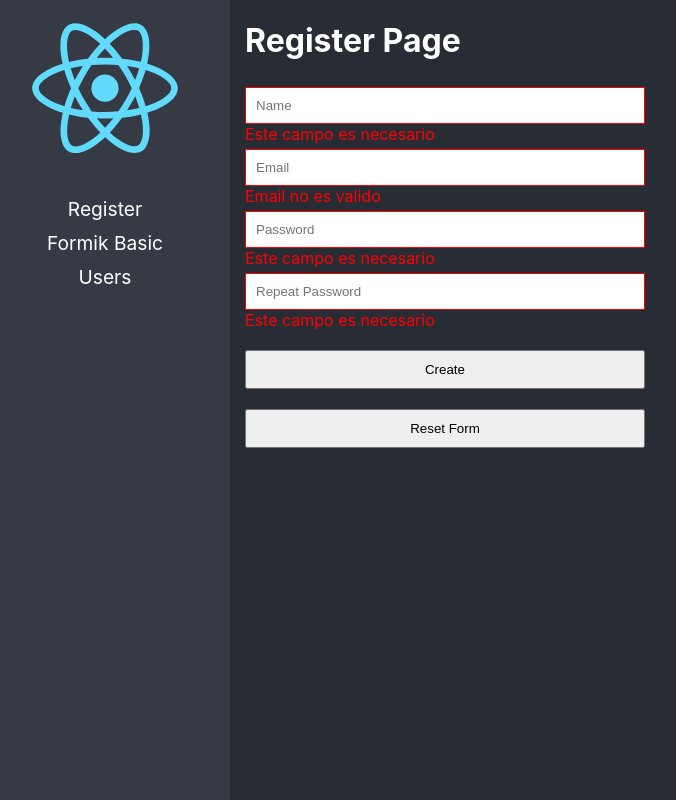
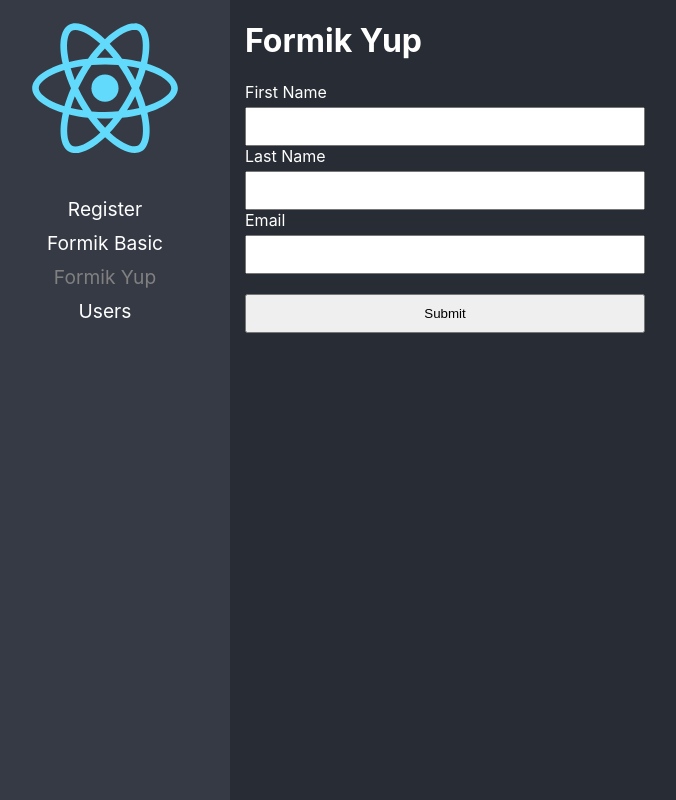
Before and after one commit to JulioAvalos/react-adv, a React (Create React App) app: page /formik-yup in a window 1280 px wide. Before the commit this address led to /. Shown: the whole page, without its empty margins (20-696 px from the left). Built offline with nearby package versions, Linux system fonts and the light colour scheme.

Commit message:
Agregando validaciones con Yup

```diff
--- a/package.json
+++ b/package.json
@@ -16,7 +16,8 @@
     "react-router-dom": "6",
     "react-scripts": "4.0.3",
     "typescript": "^4.5.2",
-    "web-vitals": "^2.1.2"
+    "web-vitals": "^2.1.2",
+    "yup": "^0.32.11"
   },
   "scripts": {
     "start": "react-scripts start",
--- a/src/03-forms/pages/FormikBasicPage.tsx
+++ b/src/03-forms/pages/FormikBasicPage.tsx
@@ -15,13 +15,13 @@
 
     if (!firstName) {
       errors.firstName = 'Required';
-    } else if (firstName.length > 15) {
+    } else if (firstName.length >= 15) {
       errors.firstName = 'Must be 15 characters or less';
     }
 
     if (!lastName) {
       errors.lastName = 'Required';
-    } else if (lastName.length > 10) {
+    } else if (lastName.length >= 10) {
       errors.lastName = 'Must be 10 characters or less';
     }
 
@@ -35,7 +35,7 @@
     return errors;
   };
 
-  const { handleChange, values, handleSubmit } = useFormik({
+  const { handleChange, values, handleSubmit, errors, touched, handleBlur } = useFormik({
     initialValues: {
       firstName: '',
       lastName: '',
@@ -58,8 +58,9 @@
           name='firstName'
           value={values.firstName}
           onChange={handleChange}
+          onBlur={handleBlur}
         />
-        <span>First name is required</span>
+        {touched.firstName && errors.firstName && <span>{errors.firstName}</span>}
 
         <label htmlFor='lastName'>Last Name</label>
         <input
@@ -67,8 +68,9 @@
           name='lastName'
           value={values.lastName}
           onChange={handleChange}
+          onBlur={handleBlur}
         />
-        <span>Last name is required</span>
+        {touched.lastName && errors.lastName && <span>{errors.lastName}</span>}
 
         <label htmlFor='email'>Email</label>
         <input
@@ -76,9 +78,9 @@
           name='email'
           value={values.email}
           onChange={handleChange}
+          onBlur={handleBlur}
         />
-        <span>Email is required</span>
-        <span>Check for an valid email format</span>
+        {touched.email && errors.email && <span>{errors.email}</span>}
 
         <button type='submit'>Submit</button>
       </form>
--- /dev/null
+++ b/src/03-forms/pages/FormikYupPage.tsx
@@ -0,0 +1,71 @@
+import { useFormik } from 'formik';
+import * as Yup from 'yup';
+
+import '../styles/styles.css';
+
+export const FormikYupPage = () => {
+  const { handleChange, values, handleSubmit, errors, touched, handleBlur } =
+    useFormik({
+      initialValues: {
+        firstName: '',
+        lastName: '',
+        email: '',
+      },
+      onSubmit: (values) => {
+        console.log(values);
+      },
+      validationSchema: Yup.object({
+        firstName: Yup.string()
+          .max(15, 'Debe tener 15 caracteres o menos')
+          .required('Requerido'),
+        lastName: Yup.string()
+          .max(10, 'Debe tener 10 caracteres o menos')
+          .required('Requerido'),
+        email: Yup.string()
+          .email('Direccion de email no valida')
+          .required('Requerido'),
+      }),
+    });
+
+  return (
+    <div>
+      <h1>Formik Yup</h1>
+
+      <form noValidate onSubmit={handleSubmit}>
+        <label htmlFor='firstName'>First Name</label>
+        <input
+          type='text'
+          name='firstName'
+          value={values.firstName}
+          onChange={handleChange}
+          onBlur={handleBlur}
+        />
+        {touched.firstName && errors.firstName && (
+          <span>{errors.firstName}</span>
+        )}
+
+        <label htmlFor='lastName'>Last Name</label>
+        <input
+          type='text'
+          name='lastName'
+          value={values.lastName}
+          onChange={handleChange}
+          onBlur={handleBlur}
+        />
+        {touched.lastName && errors.lastName && <span>{errors.lastName}</span>}
+
+        <label htmlFor='email'>Email</label>
+        <input
+          type='email'
+          name='email'
+          value={values.email}
+          onChange={handleChange}
+          onBlur={handleBlur}
+        />
+        {touched.email && errors.email && <span>{errors.email}</span>}
+
+        <button type='submit'>Submit</button>
+      </form>
+    </div>
+  );
+};
--- a/src/routes/Navigation.tsx
+++ b/src/routes/Navigation.tsx
@@ -1,7 +1,7 @@
-import { BrowserRouter } from 'react-router-dom';
-import { Routes, Route, NavLink, Navigate } from 'react-router-dom';
+import { BrowserRouter, Routes, Route, NavLink, Navigate } from 'react-router-dom';
 
 import { FormikBasicPage } from '../03-forms/pages/FormikBasicPage';
+import { FormikYupPage } from '../03-forms/pages/FormikYupPage';
 import { RegisterPage } from '../03-forms/pages/RegisterPage';
 
 import logo from '../logo.svg';
@@ -31,6 +31,14 @@
             </li>
             <li>
               <NavLink
+                to='/formik-yup'
+                className={({ isActive }) => (isActive ? 'nav-active' : '')}
+              >
+                Formik Yup
+              </NavLink>
+            </li>
+            <li>
+              <NavLink
                 to='/users'
                 className={({ isActive }) => (isActive ? 'nav-active' : '')}
               >
@@ -43,6 +51,7 @@
         <Routes>
           <Route path='register' element={<RegisterPage />} />
           <Route path='formik-basic' element={<FormikBasicPage />} />
+          <Route path='formik-yup' element={<FormikYupPage />} />
           <Route path='about' element={<h1>About Page</h1>} />
           <Route path='users' element={<h1>Users Page</h1>} />
           <Route path='/' element={<RegisterPage />} />
```
Also changed, not shown: 1 other file (tests, documents, lock files or other folders).
